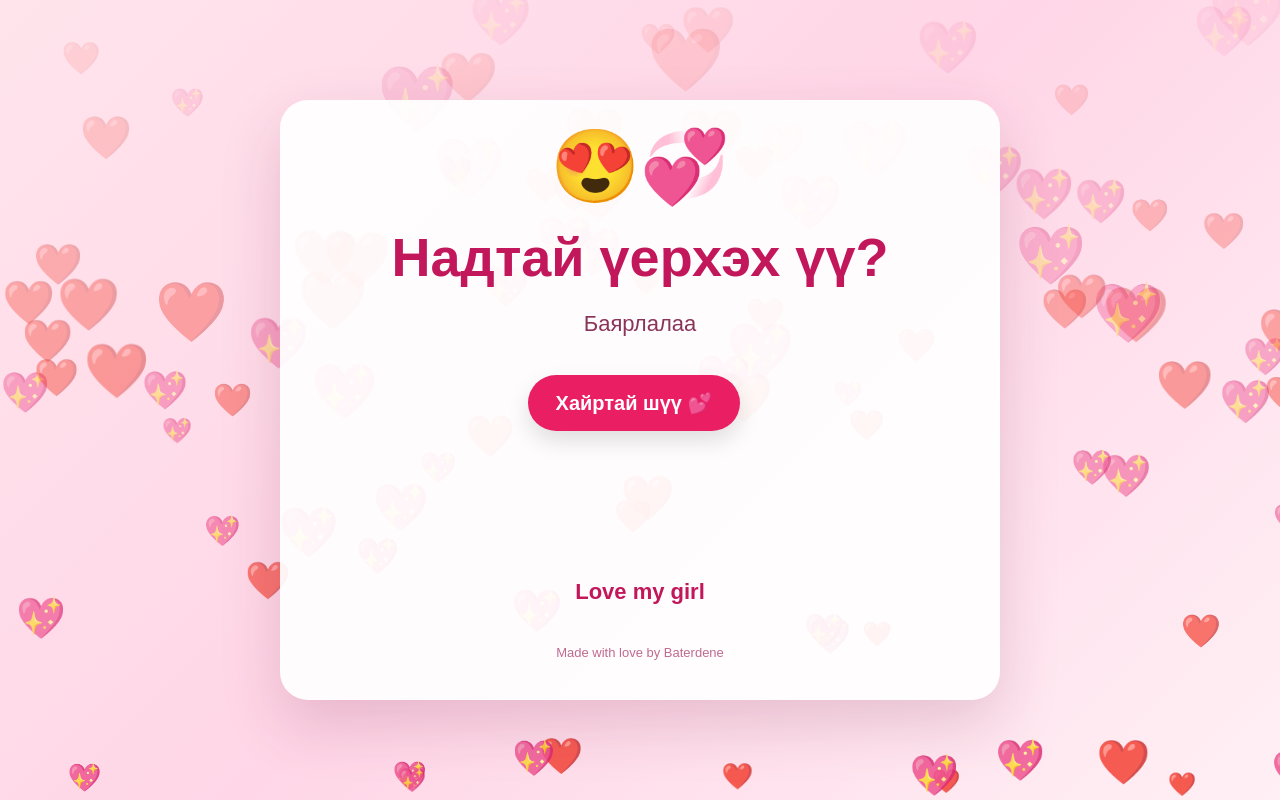
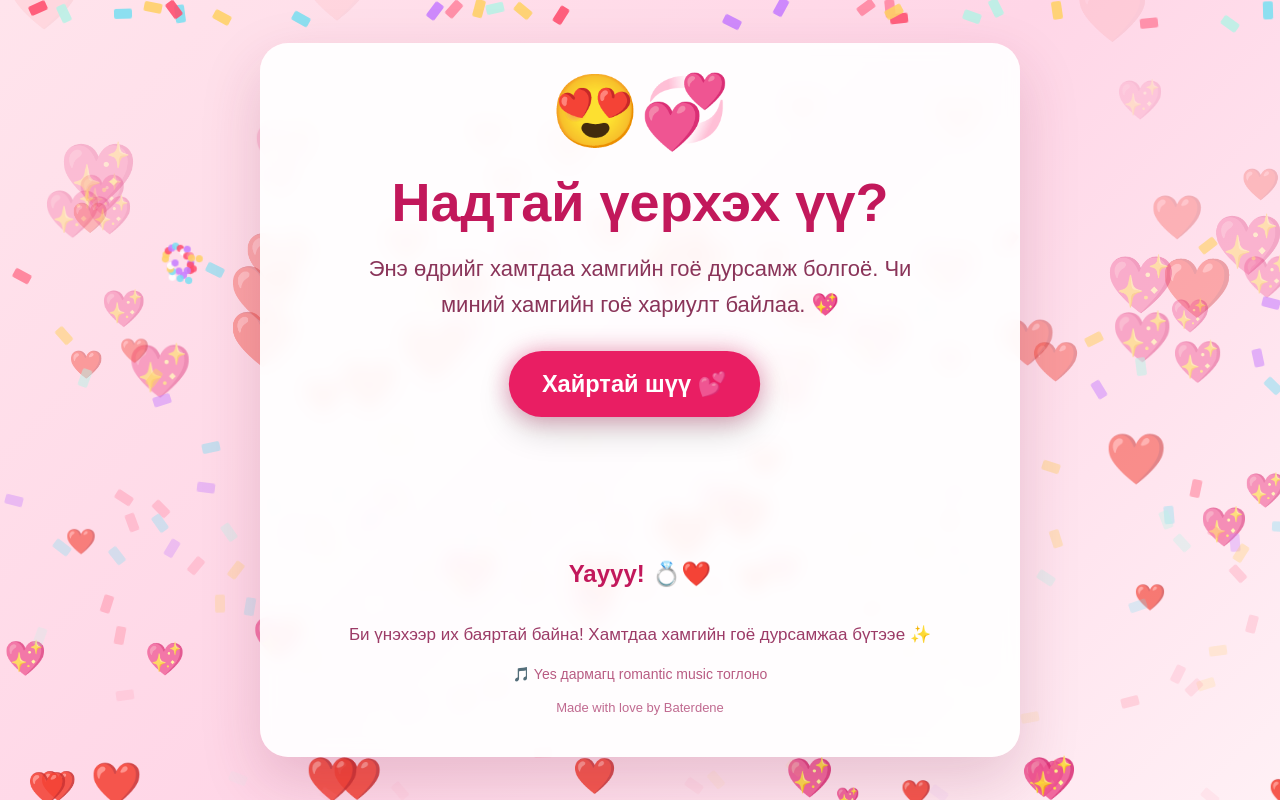
Before and after one commit to Baterdene403/for_tsetse, a plain HTML site: page index.html in a window 1280 px wide. Both pictures are taken after a click on the button "Тийм 💖". Drawn offline with Linux system fonts and the light colour scheme.

Commit message:
Update index.html

```diff
--- a/index.html
+++ b/index.html
@@ -6,6 +6,7 @@
   <title>Надтай үерхэх үү? ❤️</title>
   <style>
     * { box-sizing: border-box; }
+
     body {
       margin: 0;
       min-height: 100vh;
@@ -19,7 +20,9 @@
       position: relative;
     }
 
-    .hearts {
+    .hearts,
+    .confetti,
+    .fireworks {
       position: fixed;
       inset: 0;
       pointer-events: none;
@@ -31,7 +34,7 @@
       bottom: -30px;
       font-size: 20px;
       animation: floatUp linear forwards;
-      opacity: 0.8;
+      opacity: 0.85;
     }
 
     @keyframes floatUp {
@@ -46,14 +49,15 @@
     }
 
     .card {
-      width: min(92vw, 720px);
-      background: rgba(255, 255, 255, 0.92);
+      width: min(92vw, 760px);
+      background: rgba(255, 255, 255, 0.93);
       border-radius: 28px;
-      padding: 40px 28px;
+      padding: 42px 28px;
       text-align: center;
       box-shadow: 0 24px 60px rgba(122, 31, 71, 0.18);
       position: relative;
-      z-index: 2;
+      z-index: 3;
+      backdrop-filter: blur(8px);
     }
 
     .emoji {
@@ -79,7 +83,7 @@
       font-size: clamp(16px, 2.8vw, 22px);
       line-height: 1.6;
       color: #8a3459;
-      max-width: 520px;
+      max-width: 560px;
     }
 
     .buttons-wrap {
@@ -96,7 +100,7 @@
       font-size: 20px;
       font-weight: 700;
       cursor: pointer;
-      transition: transform 0.2s ease, box-shadow 0.2s ease;
+      transition: transform 0.2s ease, box-shadow 0.2s ease, opacity 0.2s ease;
       box-shadow: 0 10px 22px rgba(0,0,0,0.12);
     }
 
@@ -121,22 +125,75 @@
 
     #message {
       margin-top: 24px;
-      min-height: 48px;
-      font-size: 22px;
+      min-height: 56px;
+      font-size: 24px;
       font-weight: 700;
       color: #c2185b;
     }
 
-    .hint {
-      margin-top: 10px;
-      font-size: 14px;
-      color: #b85b82;
+    .submessage {
+      margin-top: 8px;
+      font-size: 17px;
+      color: #9c3b67;
+      min-height: 28px;
     }
 
     .footer {
       margin-top: 18px;
       font-size: 13px;
       color: #c06a90;
+    }
+
+    .music-note {
+      margin-top: 14px;
+      font-size: 14px;
+      color: #b85b82;
+    }
+
+    .confetti-piece {
+      position: absolute;
+      width: 10px;
+      height: 18px;
+      opacity: 0.9;
+      top: -20px;
+      animation: confettiFall linear forwards;
+      border-radius: 2px;
+    }
+
+    @keyframes confettiFall {
+      to {
+        transform: translateY(110vh) rotate(720deg);
+        opacity: 0;
+      }
+    }
+
+    .firework {
+      position: absolute;
+      width: 8px;
+      height: 8px;
+      border-radius: 50%;
+      opacity: 1;
+      animation: explode 1.2s ease-out forwards;
+    }
+
+    @keyframes explode {
+      from {
+        transform: translate(0, 0) scale(1);
+        opacity: 1;
+      }
+      to {
+        transform: translate(var(--x), var(--y)) scale(0.2);
+        opacity: 0;
+      }
+    }
+
+    .glow {
+      animation: pulseGlow 1.2s infinite alternate;
+    }
+
+    @keyframes pulseGlow {
+      from { box-shadow: 0 10px 22px rgba(0,0,0,0.12), 0 0 0 rgba(233,30,99,0.0); }
+      to { box-shadow: 0 12px 28px rgba(0,0,0,0.18), 0 0 22px rgba(233,30,99,0.45); }
     }
 
     @media (max-width: 600px) {
@@ -155,57 +212,71 @@
       #noBtn {
         left: 58%;
       }
+
+      #message {
+        font-size: 22px;
+      }
     }
   </style>
 </head>
 <body>
   <div class="hearts" id="hearts"></div>
+  <div class="confetti" id="confetti"></div>
+  <div class="fireworks" id="fireworks"></div>
 
   <div class="card" id="card">
     <div class="emoji">🥺❤️</div>
     <h1>Надтай үерхэх үү?</h1>
-    <p>
-      Чамтай өнгөрүүлсэн мөч бүр надад үнэхээр онцгой байдаг. Тийм болохоор миний хувьд онцгой нэгэн минь байгаасай гэж хүсэж байна.
+    <p id="mainText">
+      Чамтай өнгөрүүлсэн мөч бүр надад үнэхээр онцгой байдаг.
+      Тийм болохоор миний хувьд онцгой нэгэн минь байгаасай гэж хүсэж байна. 💌
     </p>
 
     <div class="buttons-wrap" id="buttonsWrap">
-      <button class="btn" id="yesBtn">Тийм 💖</button>
+      <button class="btn glow" id="yesBtn">Тийм 💖</button>
       <button class="btn" id="noBtn">Үгүй 🙈</button>
     </div>
 
     <div id="message"></div>
+    <div class="submessage" id="submessage"></div>
+    <div class="music-note">🎵 Yes дармагц romantic music тоглоно</div>
     <div class="footer">Made with love by Baterdene</div>
   </div>
+
+  <audio id="bgMusic" loop>
+    <source src="https://www.soundhelix.com/examples/mp3/SoundHelix-Song-1.mp3" type="audio/mpeg">
+  </audio>
 
   <script>
     const yesBtn = document.getElementById('yesBtn');
     const noBtn = document.getElementById('noBtn');
     const message = document.getElementById('message');
+    const submessage = document.getElementById('submessage');
     const hearts = document.getElementById('hearts');
+    const confetti = document.getElementById('confetti');
+    const fireworks = document.getElementById('fireworks');
     const buttonsWrap = document.getElementById('buttonsWrap');
+    const music = document.getElementById('bgMusic');
+    const mainText = document.getElementById('mainText');
 
-    const noMessages = [
-      'Сонголтгүй ээээ хаха',
-    ];
-
-    let noCount = 0;
     let yesScale = 1;
+    let celebrationStarted = false;
+    let fireworkInterval = null;
+    let heartInterval = null;
 
     function moveNoButton() {
       const wrapRect = buttonsWrap.getBoundingClientRect();
       const btnRect = noBtn.getBoundingClientRect();
 
-      const maxX = wrapRect.width - btnRect.width;
-      const maxY = wrapRect.height - btnRect.height;
+      const maxX = Math.max(0, wrapRect.width - btnRect.width);
+      const maxY = Math.max(0, wrapRect.height - btnRect.height);
 
-      const randomX = Math.max(0, Math.floor(Math.random() * maxX));
-      const randomY = Math.max(0, Math.floor(Math.random() * maxY));
+      const randomX = Math.floor(Math.random() * (maxX + 1));
+      const randomY = Math.floor(Math.random() * (maxY + 1));
 
       noBtn.style.left = randomX + 'px';
       noBtn.style.top = randomY + 'px';
 
-      message.textContent = noMessages[noCount % noMessages.length];
-      noCount++;
       yesScale += 0.12;
       yesBtn.style.transform = `scale(${yesScale})`;
     }
@@ -219,9 +290,88 @@
         heart.style.animationDuration = (3 + Math.random() * 3) + 's';
         heart.style.fontSize = (18 + Math.random() * 26) + 'px';
         hearts.appendChild(heart);
-
         setTimeout(() => heart.remove(), 6500);
       }
+    }
+
+    function createConfetti(count = 80) {
+      const colors = ['#ff4d6d', '#ff85a1', '#ffd166', '#7bdff2', '#b8f2e6', '#c77dff'];
+      for (let i = 0; i < count; i++) {
+        const piece = document.createElement('div');
+        piece.className = 'confetti-piece';
+        piece.style.left = Math.random() * 100 + 'vw';
+        piece.style.background = colors[Math.floor(Math.random() * colors.length)];
+        piece.style.animationDuration = (2.5 + Math.random() * 2.5) + 's';
+        piece.style.transform = `translateY(0) rotate(${Math.random() * 360}deg)`;
+        confetti.appendChild(piece);
+        setTimeout(() => piece.remove(), 5200);
+      }
+    }
+
+    function createFireworkBurst(x, y) {
+      const colors = ['#ff4d6d', '#ffd166', '#ffffff', '#ff85a1', '#7bdff2', '#c77dff'];
+      const particles = 26;
+
+      for (let i = 0; i < particles; i++) {
+        const spark = document.createElement('div');
+        spark.className = 'firework';
+        spark.style.left = x + 'px';
+        spark.style.top = y + 'px';
+        spark.style.background = colors[Math.floor(Math.random() * colors.length)];
+
+        const angle = (Math.PI * 2 * i) / particles;
+        const distance = 50 + Math.random() * 90;
+        const dx = Math.cos(angle) * distance + 'px';
+        const dy = Math.sin(angle) * distance + 'px';
+        spark.style.setProperty('--x', dx);
+        spark.style.setProperty('--y', dy);
+
+        fireworks.appendChild(spark);
+        setTimeout(() => spark.remove(), 1300);
+      }
+    }
+
+    function launchRandomFireworks() {
+      const x = Math.random() * window.innerWidth * 0.9 + window.innerWidth * 0.05;
+      const y = Math.random() * window.innerHeight * 0.45 + 40;
+      createFireworkBurst(x, y);
+    }
+
+    async function playMusic() {
+      try {
+        music.volume = 0.45;
+        await music.play();
+      } catch (err) {
+        submessage.textContent = 'Хөгжим autoplay хаалттай байвал Yes-ийг дахиад нэг дарж болно 🎵';
+      }
+    }
+
+    function startCelebration() {
+      if (celebrationStarted) return;
+      celebrationStarted = true;
+
+      message.innerHTML = 'Yayyy! 💍❤️';
+      submessage.textContent = 'Би үнэхээр их баяртай байна! Хамтдаа хамгийн гоё дурсамжаа бүтээе ✨';
+      document.querySelector('.emoji').textContent = '😍💞';
+      mainText.textContent = 'Энэ өдрийг хамтдаа хамгийн гоё дурсамж болгоё. Чи миний хамгийн гоё хариулт байлаа. 💖';
+
+      noBtn.style.display = 'none';
+      yesBtn.textContent = 'Хайртай шүү 💕';
+      yesBtn.style.transform = 'scale(1.18)';
+
+      createHeartBurst(50);
+      createConfetti(120);
+      for (let i = 0; i < 5; i++) {
+        setTimeout(() => launchRandomFireworks(), i * 240);
+      }
+
+      heartInterval = setInterval(() => createHeartBurst(12), 900);
+      fireworkInterval = setInterval(() => {
+        createConfetti(26);
+        launchRandomFireworks();
+      }, 1400);
+
+      playMusic();
     }
 
     noBtn.addEventListener('mouseenter', moveNoButton);
@@ -231,15 +381,7 @@
       moveNoButton();
     }, { passive: false });
 
-    yesBtn.addEventListener('click', () => {
-      message.innerHTML = 'Love my girl';
-      document.querySelector('.emoji').textContent = '😍💞';
-      document.querySelector('p').textContent = 'Баярлалаа';
-      createHeartBurst(60);
-      setInterval(() => createHeartBurst(12), 900);
-      noBtn.style.display = 'none';
-      yesBtn.textContent = 'Хайртай шүү 💕';
-    });
+    yesBtn.addEventListener('click', startCelebration);
 
     createHeartBurst(16);
   </script>
```
